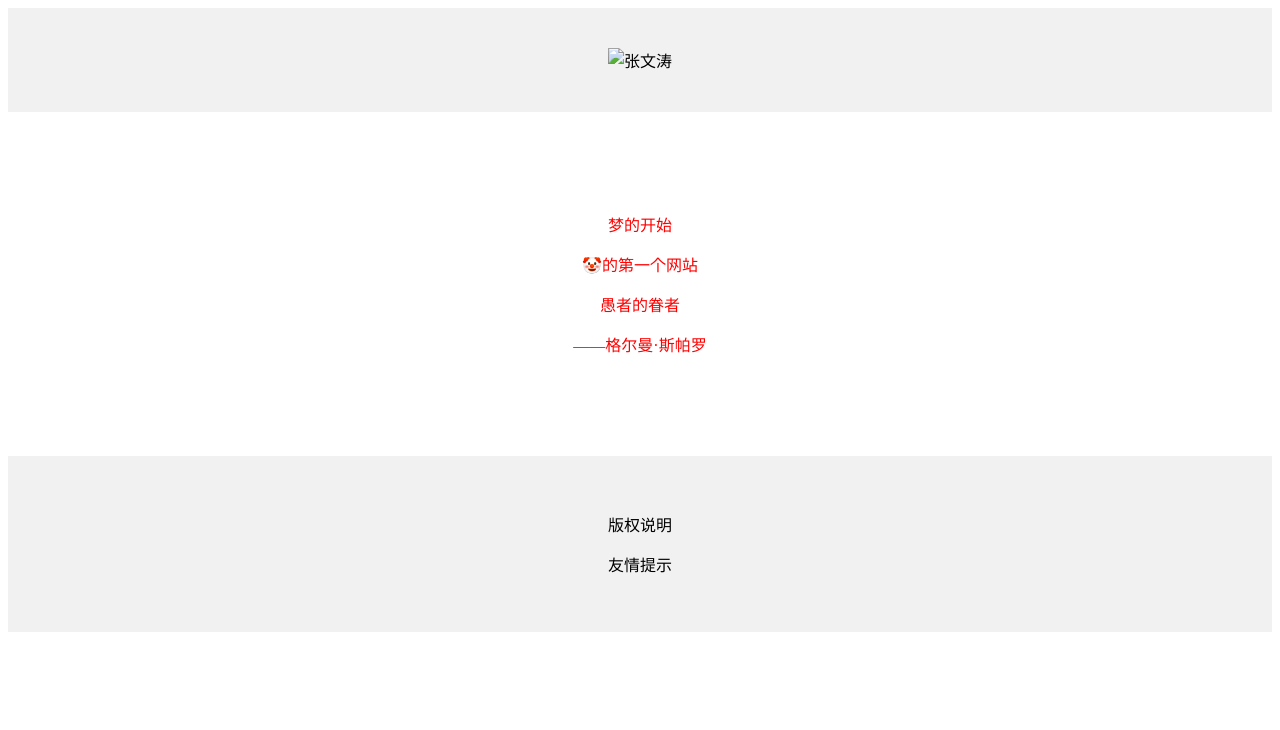
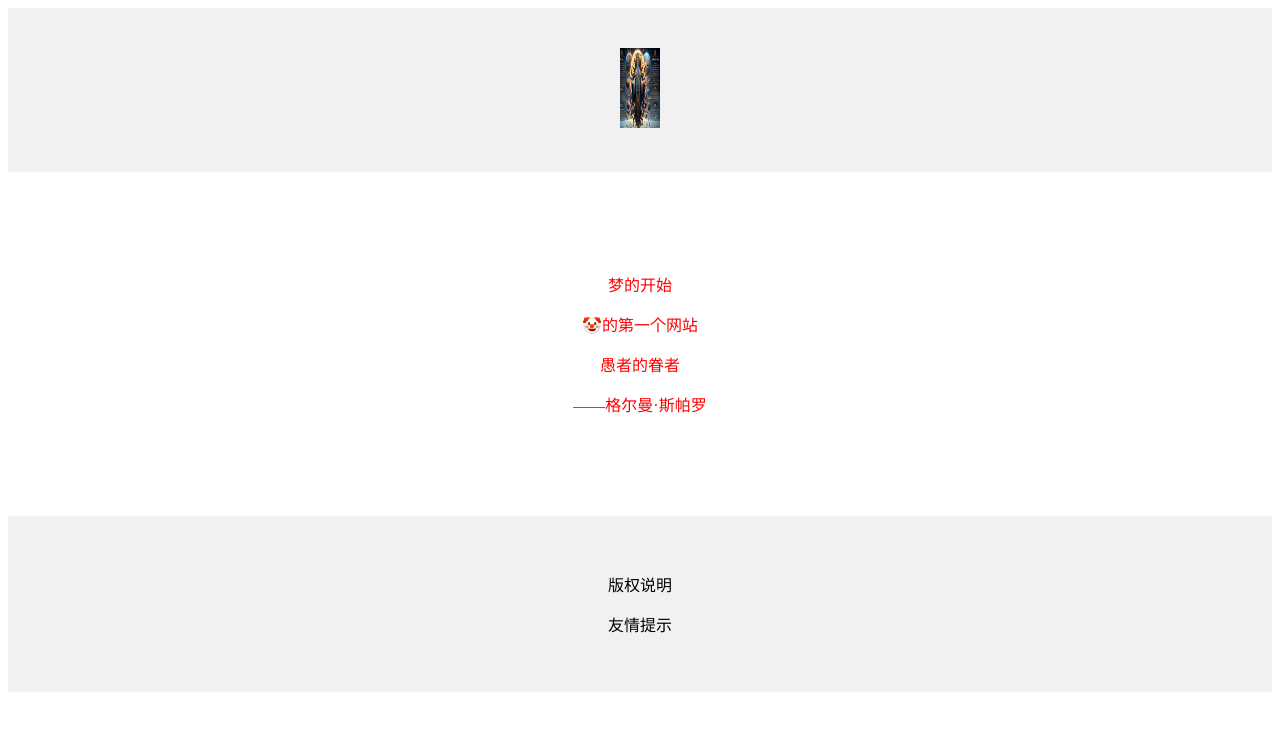
Before and after one commit to ZhangKaiXin-bit/Tarot-01, a plain HTML site: page index.html in a window 1280 px wide. Drawn offline with Linux system fonts and the light colour scheme.

Commit message:
Update index.html

```diff
--- a/index.html
+++ b/index.html
@@ -8,7 +8,7 @@
 <div style = "background-color:#f1f1f1;
                 text-align : center;
                 padding : 40px; " >
-<img src = '1721824035802.png'alt = "张文涛" width = "40"; height = "80">
+<img src = 'images/1721824035802.png'alt = "张文涛" width = "40"; height = "80">
 </div>
 <div style ="max-width : 700px;
    margin : 100px auto;
```
